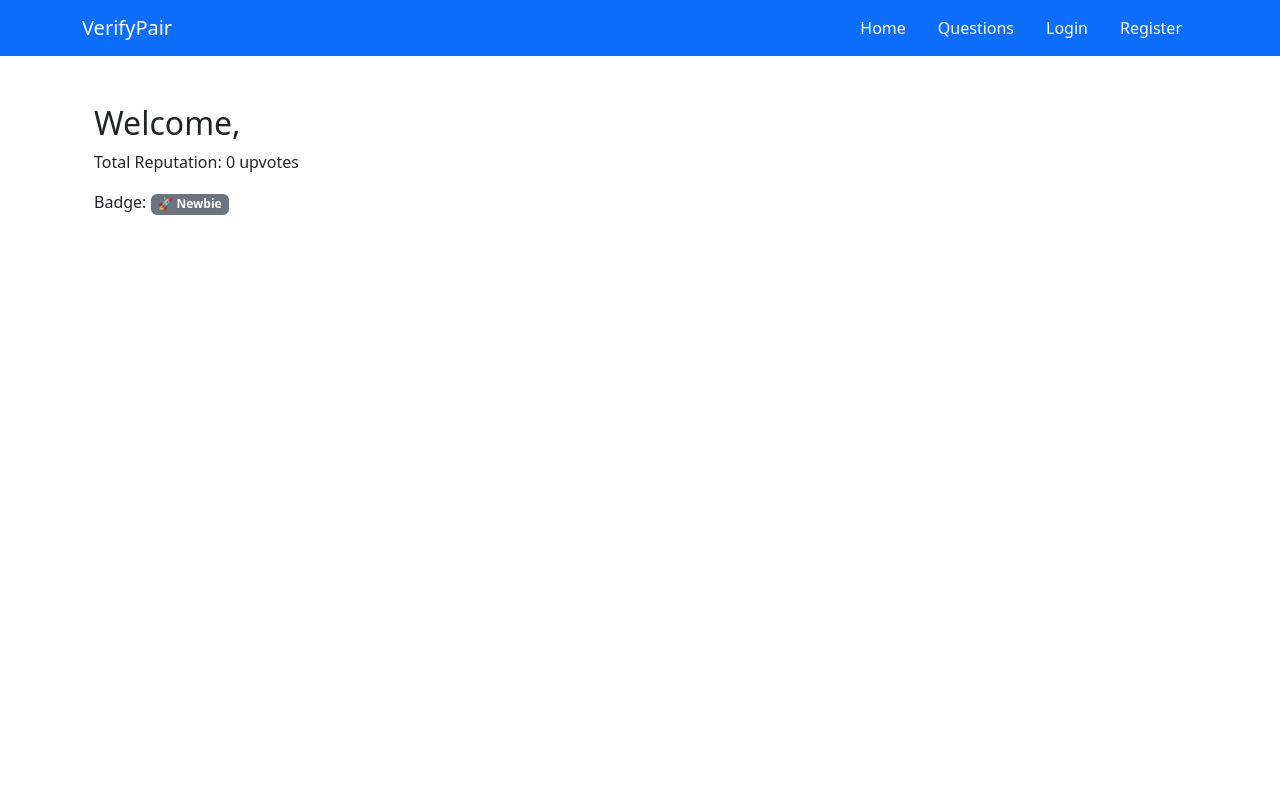
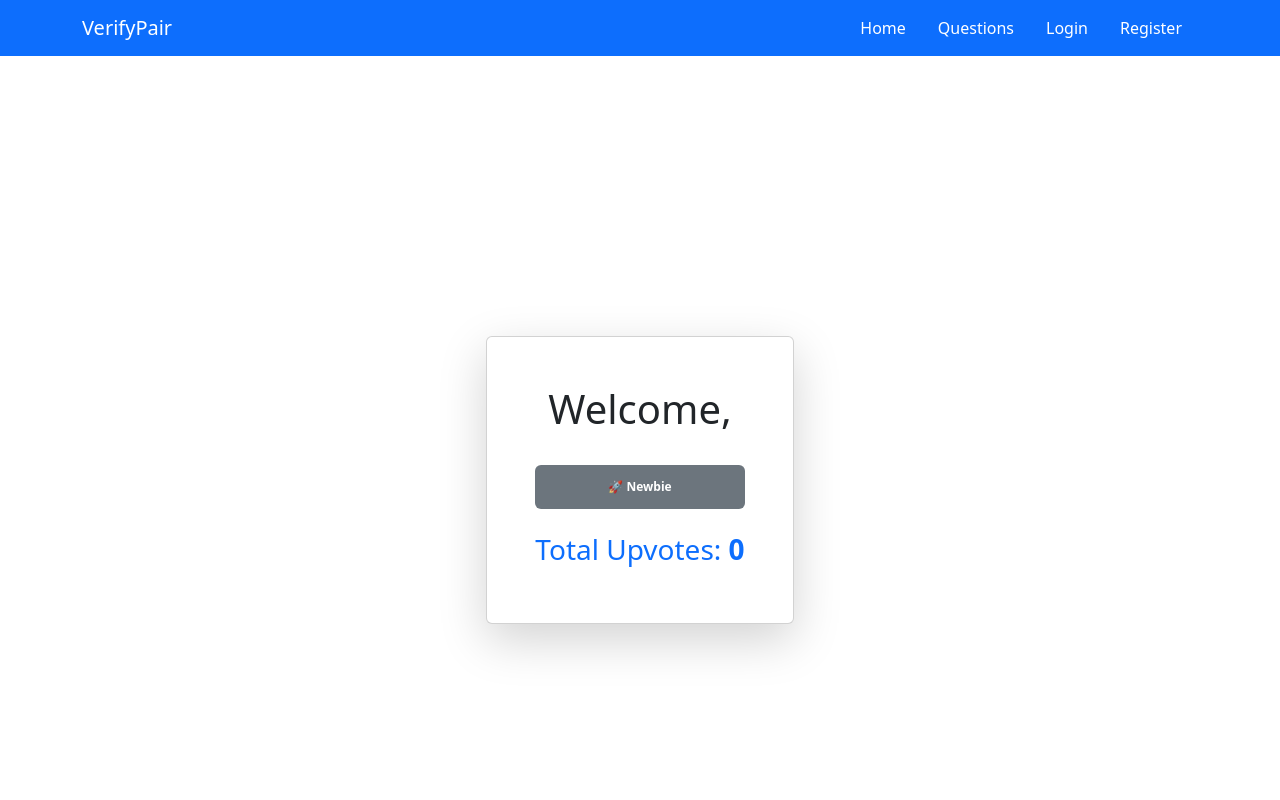
Before and after one commit to Study-Program-Applied-Computer-Science/usability-testing-and-verification-verifypair, a React (Vite) app: page / in a window 1280 px wide. Shown: the top 800 px of the page. Built offline with nearby package versions, Linux system fonts and the light colour scheme; data requests are answered from the project's data file.

Commit message:
Minor tweak for the Home page

```diff
--- a/src/components/BadgeReputation.jsx
+++ b/src/components/BadgeReputation.jsx
@@ -32,12 +32,15 @@ const BadgeReputation = () => {
     }, [user, questions]);
 
     return (
-        <div className="container mt-4 min-vh-100">
-            <h2>Welcome, {user?.username}</h2>
-            <p>Total Reputation: {totalUpvotes} upvotes</p>
-            <p>Badge: <span className="badge bg-secondary">{getBadge(totalUpvotes)}</span></p>
+      <div className="container d-flex flex-column align-items-center justify-content-center min-vh-100">
+        <div className="card shadow-lg p-5 text-center">
+          <h1 className="mb-3">Welcome, <span className="fw-bold">{user?.username}</span></h1>
+          <h2 className="badge bg-secondary p-3 mt-3">{getBadge(totalUpvotes)}</h2>
+          <h3 className="text-primary mt-3">Total Upvotes: <span className="fw-bold">{totalUpvotes}</span></h3>
         </div>
+      </div>
     );
+
 };
 
 export default BadgeReputation;
```
